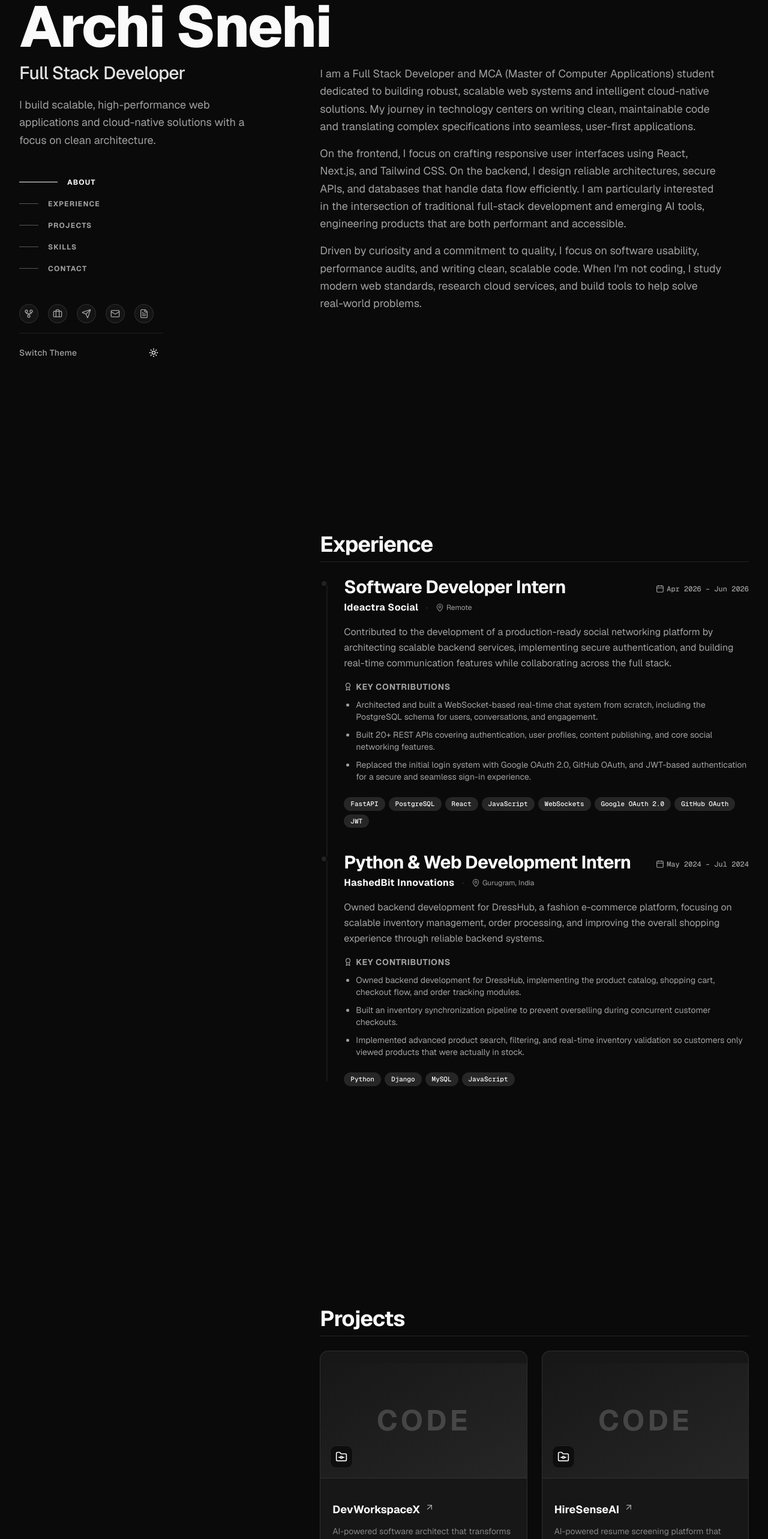
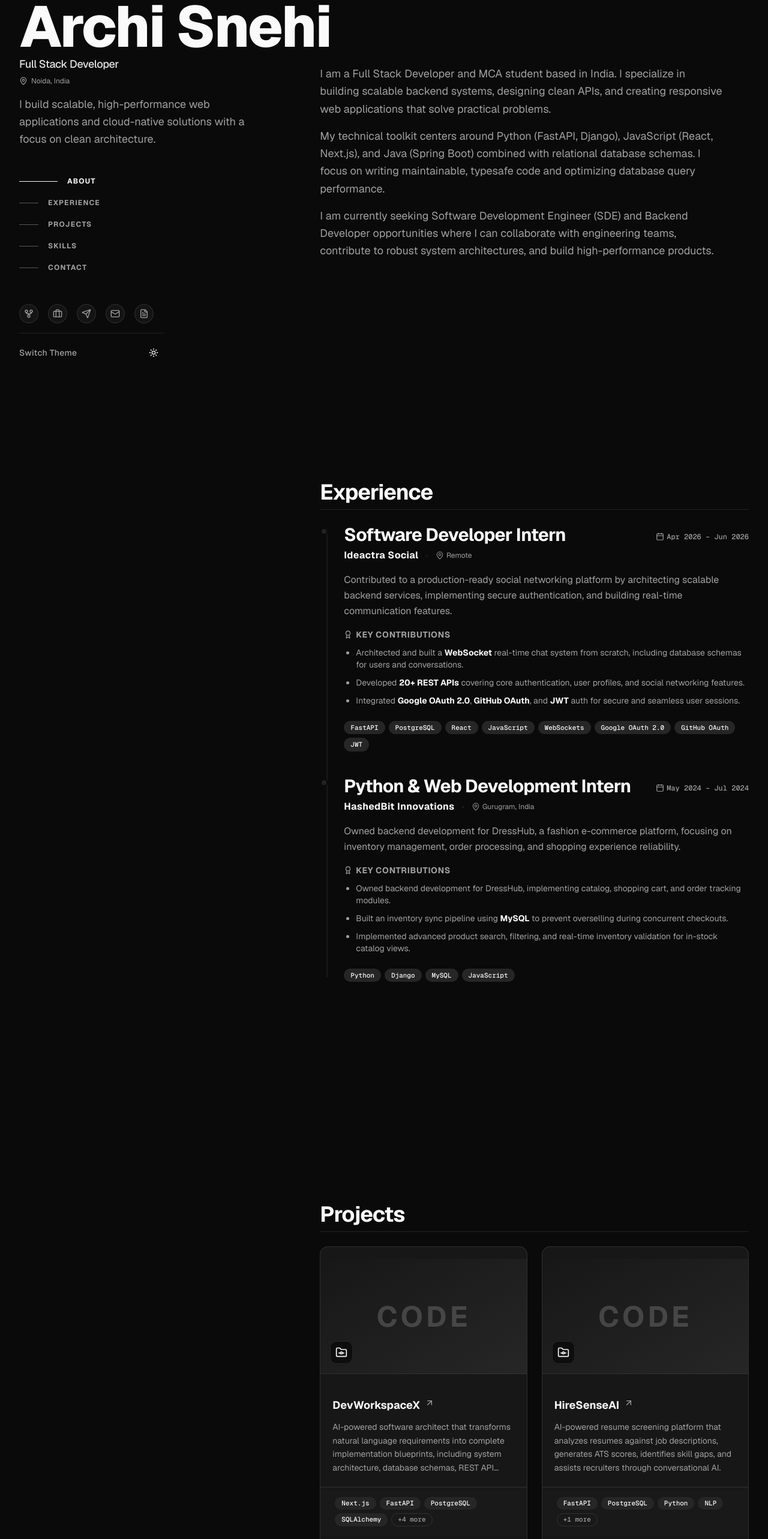
Before and after one commit to archi2305/Portfolio, a Next.js app: page / in a window 1280 px wide. Shown: the part 100-2666 px from the top of the page at 60% size. Built offline with nearby package versions, Linux system fonts and the light colour scheme.

Commit message:
Final UX polish and production refinement

```diff
--- a/components/layout/sidebar.tsx
+++ b/components/layout/sidebar.tsx
@@ -4,6 +4,7 @@ import { Stack } from "@/components/layout/stack"
 import { SocialButton } from "@/components/ui/social-buttons"
 import { ThemeToggle } from "@/components/ui/theme-toggle"
 import { profileConfig } from "@/data/config"
+import { MapPin } from "lucide-react"
 import { cn } from "@/lib/utils"
 
 export interface SidebarProps {
@@ -17,14 +18,21 @@ export function Sidebar({ activeSection, navItems, socialLinks }: SidebarProps)
     <aside className="hidden lg:flex lg:flex-col lg:justify-between lg:w-1/3 lg:h-screen lg:sticky lg:top-0 lg:py-24">
       <Stack gap={10} className="w-full">
         {/* Header info */}
-        <Stack gap={3}>
-          <Display className="text-3xl sm:text-4xl font-extrabold text-primary-text whitespace-nowrap">
-            {profileConfig.name}
-          </Display>
-          <H3 className="text-xl font-medium text-primary-text/90">
-            {profileConfig.title}
-          </H3>
-          <Body className="text-secondary-text max-w-sm mt-2 text-sm whitespace-pre-line leading-relaxed">
+        <Stack gap={4}>
+          <Stack gap={1}>
+            <Display className="text-2xl sm:text-3xl font-extrabold text-primary-text whitespace-nowrap">
+              {profileConfig.name}
+            </Display>
+            <H3 className="text-base sm:text-lg font-medium text-primary-text/90 leading-tight">
+              {profileConfig.title}
+            </H3>
+            <div className="flex items-center gap-1.5 text-muted-foreground text-xs pt-1">
+              <MapPin className="h-3.5 w-3.5 shrink-0" />
+              <span>{profileConfig.location}</span>
+            </div>
+          </Stack>
+
+          <Body className="text-secondary-text max-w-sm text-sm whitespace-pre-line leading-relaxed">
             {profileConfig.sidebarIntro}
           </Body>
         </Stack>
--- a/components/ui/project-card.tsx
+++ b/components/ui/project-card.tsx
@@ -16,11 +16,15 @@ export function ProjectCard({
   className,
   ...props
 }: ProjectCardProps) {
+  // Select first 4 technologies to display, matching the Staff spec
+  const displayedTech = project.techStack.slice(0, 4)
+  const remainingCount = project.techStack.length - displayedTech.length
+
   return (
     <Card
       variant="interactive"
       onClick={onSelect}
-      className={cn("h-full flex flex-col group relative overflow-hidden", className)}
+      className={cn("h-full flex flex-col group relative overflow-hidden cursor-pointer transition-all duration-300 hover:-translate-y-1 hover:shadow-lg", className)}
       {...props}
     >
       {/* Decorative Visual Placeholder Header (Premium design system accent gradient) */}
@@ -36,18 +40,18 @@ export function ProjectCard({
 
       <CardHeader className="pt-5 flex-1 flex flex-col">
         <div className="flex items-start justify-between gap-2">
-          <CardTitle className="group-hover/card:text-primary-text transition-colors">
+          <CardTitle className="group-hover:text-primary-text transition-colors">
             {project.title}
           </CardTitle>
           <ArrowUpRight className="h-4 w-4 text-secondary-text group-hover:translate-x-0.5 group-hover:-translate-y-0.5 transition-transform shrink-0" />
         </div>
-        <CardDescription className="line-clamp-4 mt-2 flex-1 leading-relaxed">
+        <CardDescription className="line-clamp-4 mt-2 flex-1 leading-relaxed text-secondary-text">
           {project.shortDescription}
         </CardDescription>
       </CardHeader>
 
-      <CardFooter className="flex flex-wrap gap-1.5 pt-4 pb-4 px-6 border-t bg-muted/20 mt-auto">
-        {project.techStack.map((tech) => (
+      <CardFooter className="flex flex-wrap gap-1.5 pt-4 pb-4 px-6 border-t bg-muted/20 mt-auto min-h-[56px] items-center">
+        {displayedTech.map((tech) => (
           <Badge
             key={tech}
             variant="secondary"
@@ -56,6 +60,14 @@ export function ProjectCard({
             {tech}
           </Badge>
         ))}
+        {remainingCount > 0 && (
+          <Badge
+            variant="outline"
+            className="text-[11px] px-2.5 py-0.5 font-medium border border-border bg-transparent text-muted-foreground font-mono"
+          >
+            +{remainingCount} more
+          </Badge>
+        )}
       </CardFooter>
     </Card>
   )
--- a/components/ui/timeline.tsx
+++ b/components/ui/timeline.tsx
@@ -78,9 +78,22 @@ function TimelineItem({ item }: TimelineItemProps) {
               Key Contributions
             </Caption>
             <ul className="list-disc pl-5 space-y-2.5 text-xs sm:text-sm text-secondary-text/90">
-              {item.achievements.map((achievement, i) => (
-                <li key={i}>{achievement}</li>
-              ))}
+              {item.achievements.map((achievement, i) => {
+                const parts = achievement.split("**")
+                return (
+                  <li key={i}>
+                    {parts.map((part, index) =>
+                      index % 2 === 1 ? (
+                        <strong key={index} className="font-bold text-primary-text">
+                          {part}
+                        </strong>
+                      ) : (
+                        part
+                      )
+                    )}
+                  </li>
+                )
+              })}
             </ul>
           </div>
         )}
--- a/data/config.ts
+++ b/data/config.ts
@@ -20,9 +20,9 @@ export const profileConfig = {
     description: "Full Stack Developer Portfolio - Building scalable web applications, AI-powered products, and cloud-native solutions with a focus on performance, usability, and clean architecture.",
   },
   aboutParagraphs: [
-    "I am a Full Stack Developer and MCA (Master of Computer Applications) student dedicated to building robust, scalable web systems and intelligent cloud-native solutions. My journey in technology centers on writing clean, maintainable code and translating complex specifications into seamless, user-first applications.",
-    "On the frontend, I focus on crafting responsive user interfaces using React, Next.js, and Tailwind CSS. On the backend, I design reliable architectures, secure APIs, and databases that handle data flow efficiently. I am particularly interested in the intersection of traditional full-stack development and emerging AI tools, engineering products that are both performant and accessible.",
-    "Driven by curiosity and a commitment to quality, I focus on software usability, performance audits, and writing clean, scalable code. When I'm not coding, I study modern web standards, research cloud services, and build tools to help solve real-world problems."
+    "I am a Full Stack Developer and MCA student based in India. I specialize in building scalable backend systems, designing clean APIs, and creating responsive web applications that solve practical problems.",
+    "My technical toolkit centers around Python (FastAPI, Django), JavaScript (React, Next.js), and Java (Spring Boot) combined with relational database schemas. I focus on writing maintainable, typesafe code and optimizing database query performance.",
+    "I am currently seeking Software Development Engineer (SDE) and Backend Developer opportunities where I can collaborate with engineering teams, contribute to robust system architectures, and build high-performance products."
   ],
   skillsIntro: "Over the past few years, I've worked across backend development, full-stack applications, cloud technologies, and AI-powered systems. My primary focus is building scalable backend architectures while also creating modern frontend experiences.",
   skillsCategories: [
@@ -51,12 +51,12 @@ export const profileConfig = {
       skills: ["Git", "GitHub", "Postman", "VS Code"]
     },
     {
-      title: "Core CS",
-      skills: ["Data Structures & Algorithms", "Object-Oriented Programming", "Database Management Systems", "Operating Systems", "Computer Networks", "System Design"]
+      title: "Engineering Concepts",
+      skills: ["REST APIs", "Authentication", "System Design", "WebSockets", "Cloud Architecture", "Database Design"]
     }
   ],
   contact: {
-    heading: "Let's Build Something Together",
-    description: "I'm currently looking for Software Development Engineer and Backend Developer opportunities where I can contribute, learn, and build impactful products.\n\nWhether you have an opportunity, a project, or just want to connect, I'd be happy to hear from you."
+    heading: "Let's Connect.",
+    description: "I'm always open to discussing new opportunities, interesting projects, or simply connecting with fellow developers."
   }
 }
--- a/data/experience.ts
+++ b/data/experience.ts
@@ -7,7 +7,7 @@ export const experiences: Experience[] = [
     role: "Software Developer Intern",
     duration: "Apr 2026 – Jun 2026",
     location: "Remote",
-    description: "Contributed to the development of a production-ready social networking platform by architecting scalable backend services, implementing secure authentication, and building real-time communication features while collaborating across the full stack.",
+    description: "Contributed to a production-ready social networking platform by architecting scalable backend services, implementing secure authentication, and building real-time communication features.",
     technologies: [
       "FastAPI",
       "PostgreSQL",
@@ -19,9 +19,9 @@ export const experiences: Experience[] = [
       "JWT"
     ],
     achievements: [
-      "Architected and built a WebSocket-based real-time chat system from scratch, including the PostgreSQL schema for users, conversations, and engagement.",
-      "Built 20+ REST APIs covering authentication, user profiles, content publishing, and core social networking features.",
-      "Replaced the initial login system with Google OAuth 2.0, GitHub OAuth, and JWT-based authentication for a secure and seamless sign-in experience."
+      "Architected and built a **WebSocket** real-time chat system from scratch, including database schemas for users and conversations.",
+      "Developed **20+ REST APIs** covering core authentication, user profiles, and social networking features.",
+      "Integrated **Google OAuth 2.0**, **GitHub OAuth**, and **JWT** auth for secure and seamless user sessions."
     ],
   },
   {
@@ -30,12 +30,12 @@ export const experiences: Experience[] = [
     role: "Python & Web Development Intern",
     duration: "May 2024 – Jul 2024",
     location: "Gurugram, India",
-    description: "Owned backend development for DressHub, a fashion e-commerce platform, focusing on scalable inventory management, order processing, and improving the overall shopping experience through reliable backend systems.",
+    description: "Owned backend development for DressHub, a fashion e-commerce platform, focusing on inventory management, order processing, and shopping experience reliability.",
     technologies: ["Python", "Django", "MySQL", "JavaScript"],
     achievements: [
-      "Owned backend development for DressHub, implementing the product catalog, shopping cart, checkout flow, and order tracking modules.",
-      "Built an inventory synchronization pipeline to prevent overselling during concurrent customer checkouts.",
-      "Implemented advanced product search, filtering, and real-time inventory validation so customers only viewed products that were actually in stock."
+      "Owned backend development for DressHub, implementing catalog, shopping cart, and order tracking modules.",
+      "Built an inventory sync pipeline using **MySQL** to prevent overselling during concurrent checkouts.",
+      "Implemented advanced product search, filtering, and real-time inventory validation for in-stock catalog views."
     ],
   },
 ]
```
